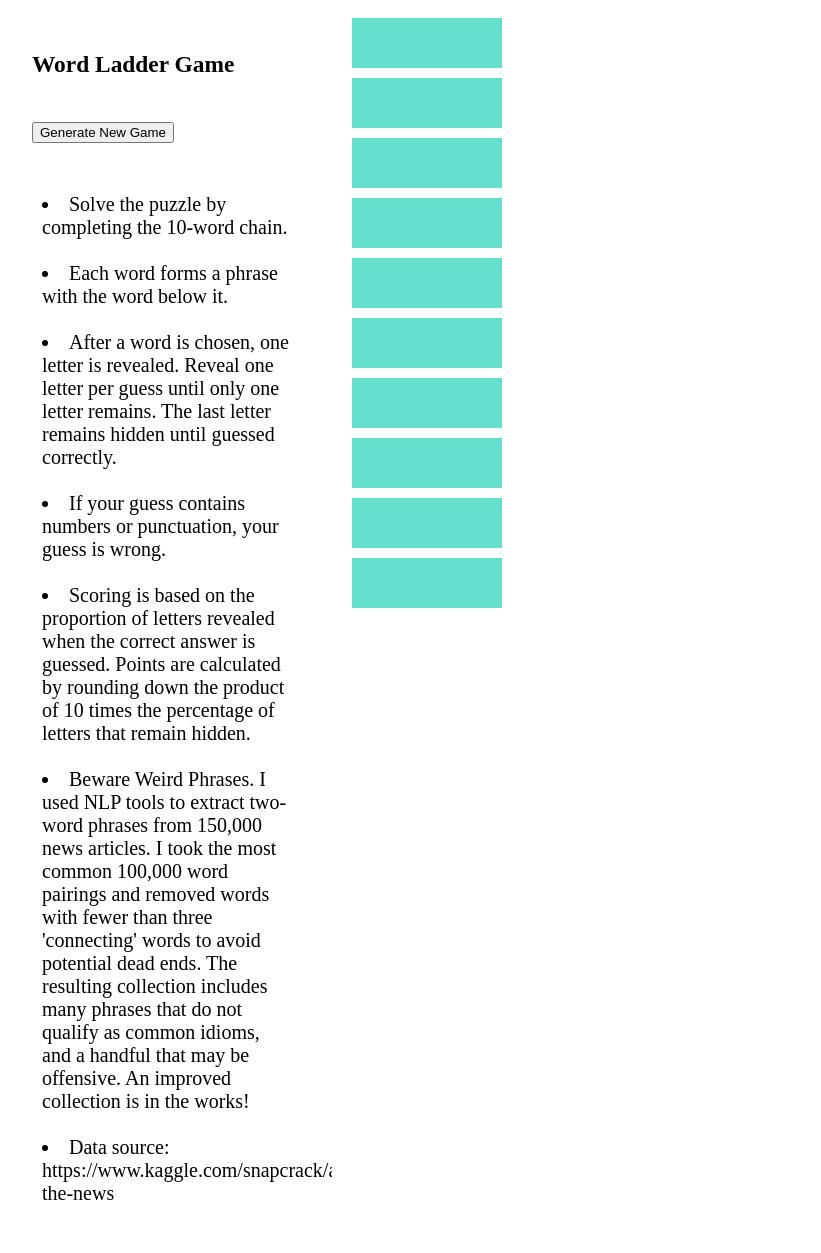
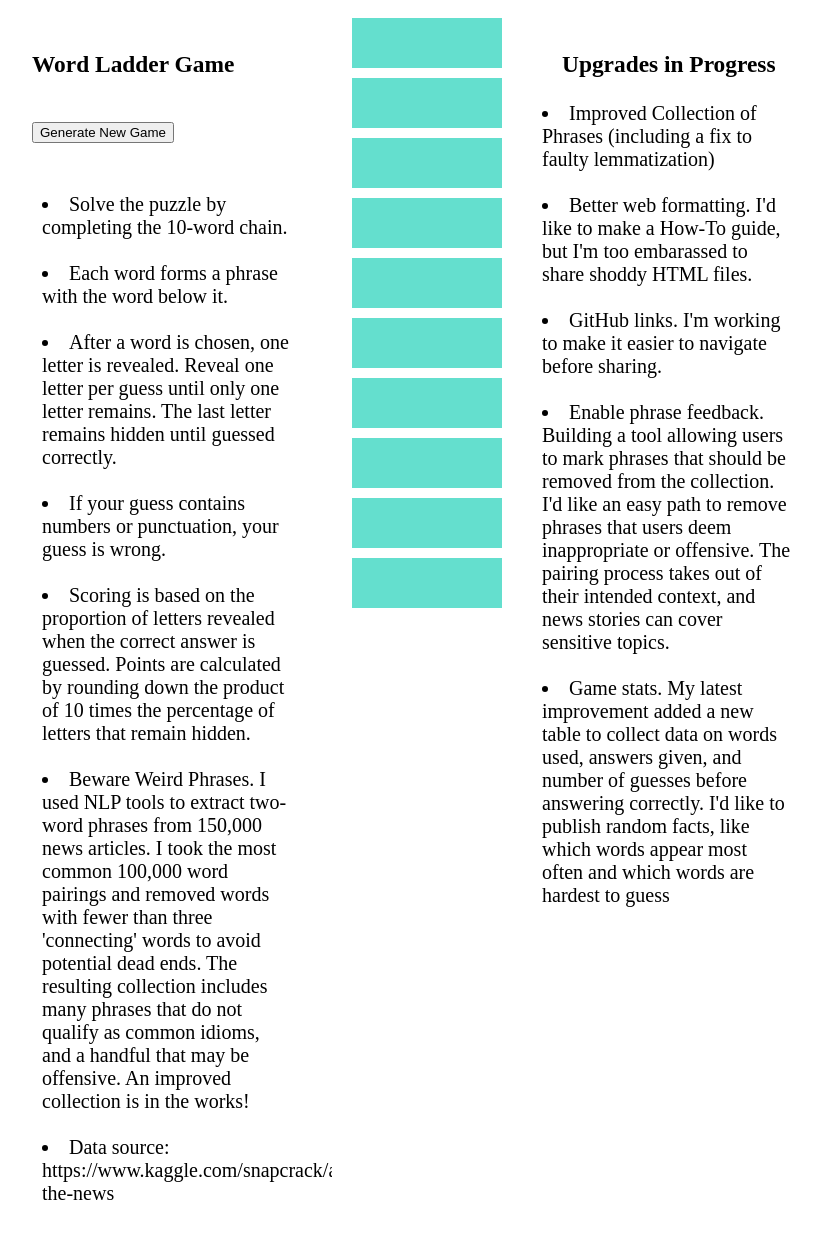
Before and after one commit to kellystroh/wordchain_app, a Flask app: page / in a window 1280 px wide. Shown: the whole page, without its empty margins (6-827 px from the left). Run offline with Flask 2, Linux system fonts and the light colour scheme; parts of the project's set-up code (start-up, migrations or seed data) failed here and were passed over.

Commit message:
Add text section in templates to explain changes in progress

```diff
--- a/templates/books.html
+++ b/templates/books.html
@@ -65,7 +65,27 @@
         <div style="flex-basis: 30px; width:130px; background-color: #64dfce;">  </div>
         <div style="flex-basis: 30px; width:130px; background-color: #64dfce;">  </div>
     </div>
+
+    <div style="padding: 20px; width: 250px;">
+        <h3 style="margin-left: 20px;">Upgrades in Progress</h3>
+        <li>Improved Collection of Phrases (including a fix to faulty lemmatization)</li>
+        <br>
+        <li>Better web formatting. I'd like to make a How-To guide, but I'm too embarassed
+            to share shoddy HTML files.</li>
+        <br>
+        <li>GitHub links. I'm working to make it easier to navigate before sharing. </li>
+        <br>
+        <li>Enable phrase feedback. Building a tool allowing users to mark phrases
+            that should be removed from the collection. I'd like an easy path to remove
+            phrases that users deem inappropriate or offensive. The pairing process takes
+            out of their intended context, and news stories can cover sensitive topics.</li>
+        <br>
+        <li>Game stats. My latest improvement added a new table to collect data on words used,
+            answers given, and number of guesses before answering correctly. I'd like to publish
+            random facts, like which words appear most often and which words are hardest to guess </li>
+    </div>
 </div>
+
 
 </body>
 </html>
```
Also changed, not shown: templates/guess_mode.html (+21 -3 lines), templates/pick_mode.html (+21 -4 lines).
